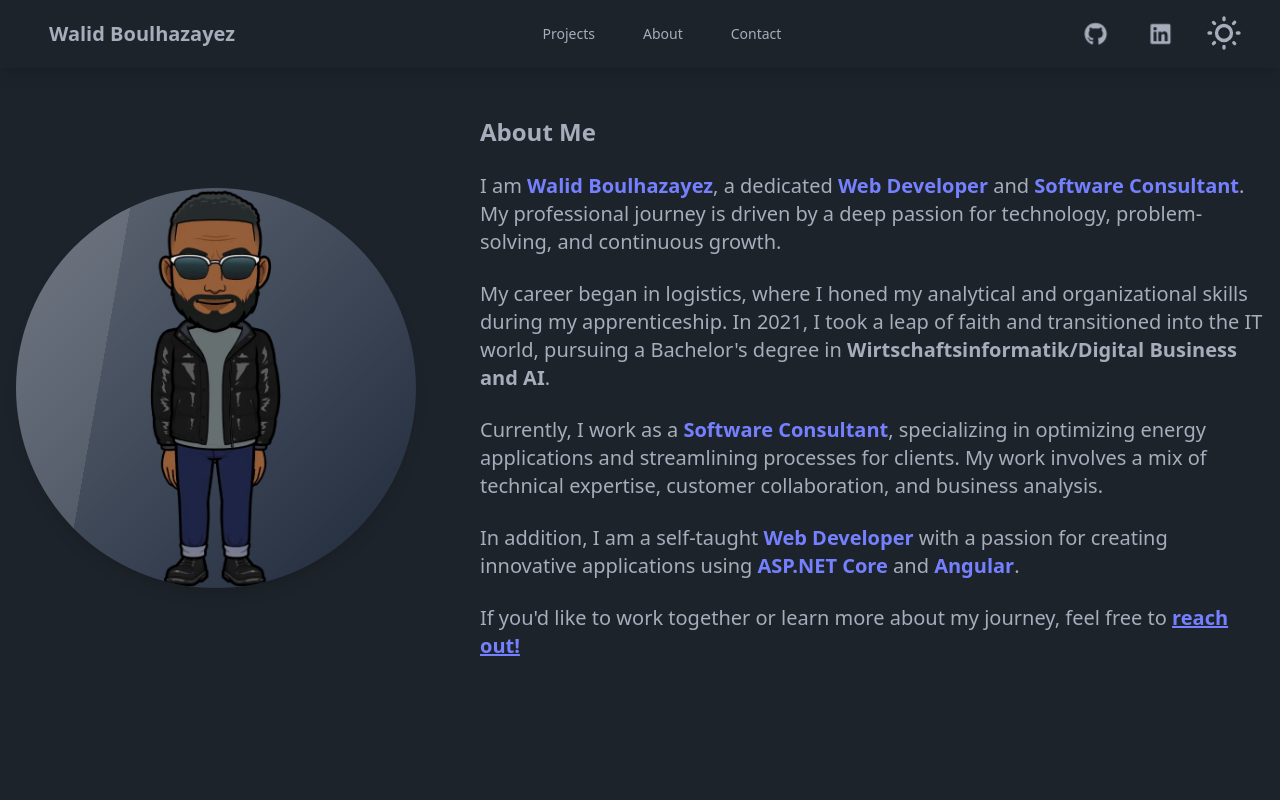
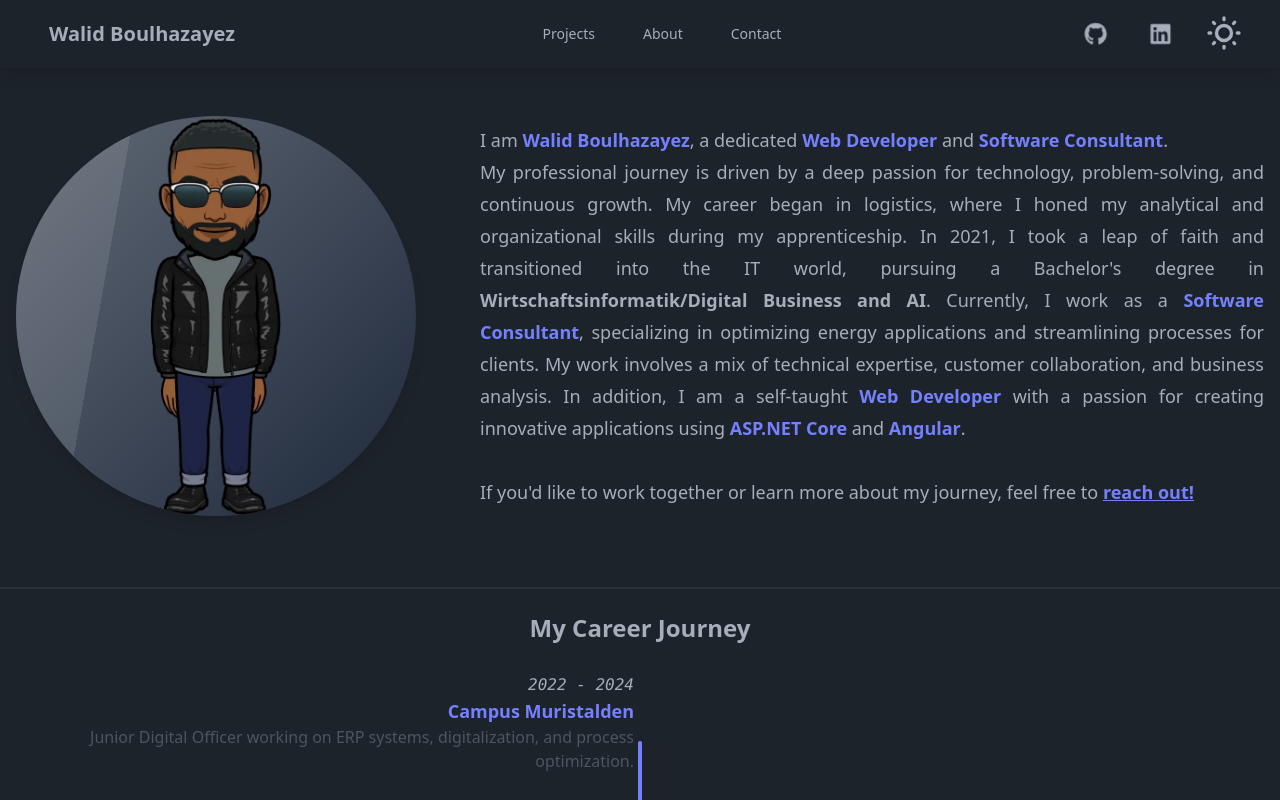
Before and after one commit to walid385/portfolio, an Angular app: page /about in a window 1280 px wide. Shown: the top 800 px of the page. Built offline with nearby package versions, Linux system fonts and the light colour scheme.

Commit message:
Final Done

```diff
--- a/src/app/Pages/aboutpage/aboutpage.component.html
+++ b/src/app/Pages/aboutpage/aboutpage.component.html
@@ -10,27 +10,18 @@
         />
       </div>
       <!-- Description -->
-      <div class="w-full lg:text-left space-y-6 text-justify">
-        <h1 class="text-xl lg:text-2xl font-extrabold text-center lg:text-start">
-          About Me
-        </h1>
-        <p class="text-lg lg:text-xl leading-relaxed text-center lg:text-start">
-          I am <span class="text-primary font-bold">Walid Boulhazayez</span>, a dedicated <span class="text-primary font-bold">Web Developer</span> and <span class="text-primary font-bold">Software Consultant</span>. <br> My professional journey is driven by a deep passion for technology, problem-solving, and continuous growth.
-        </p>
-        <p class="text-lg lg:text-xl leading-relaxed text-center lg:text-start">
-          My career began in logistics, where I honed my analytical and organizational skills during my apprenticeship. In 2021, I took a leap of faith and transitioned into the IT world, pursuing a Bachelor's degree in <span class="font-bold">Wirtschaftsinformatik/Digital Business and AI</span>.
-        </p>
-        <p class="text-lg lg:text-xl leading-relaxed text-center lg:text-start">
-          Currently, I work as a <span class="text-primary font-bold">Software Consultant</span>, specializing in optimizing energy applications and streamlining processes for clients. My work involves a mix of technical expertise, customer collaboration, and business analysis.
-        </p>
-        <p class="text-lg lg:text-xl leading-relaxed text-center lg:text-start">
-          In addition, I am a self-taught <span class="text-primary font-bold">Web Developer</span> with a passion for
-          creating innovative applications using <span class="font-bold text-primary">ASP.NET Core</span> and <span class="font-bold text-primary">Angular</span>.
-        </p>
-        <div class="text-center lg:text-start space-y-4">
-          <!-- Updated Call-to-Action -->
-          <p class="text-lg lg:text-xl leading-relaxed">
-            If you'd like to work together or learn more about my journey, feel free to
+      <div class="w-full lg:text-left space-y-6">
+        <p class="text-lg leading-8 text-justify">
+          I am <span class="text-primary font-bold">Walid Boulhazayez</span>, a dedicated
+          <span class="text-primary font-bold">Web Developer</span> and
+          <span class="text-primary font-bold">Software Consultant</span>. <br> My professional journey is driven by a deep passion for technology, problem-solving, and continuous growth. My career began in logistics, where I honed my analytical and organizational skills during my apprenticeship.
+          In 2021, I took a leap of faith and transitioned into the IT world, pursuing a Bachelor's degree in
+          <span class="font-bold">Wirtschaftsinformatik/Digital Business and AI</span>. Currently, I work as a
+          <span class="text-primary font-bold">Software Consultant</span>, specializing in optimizing energy applications and streamlining processes for clients.
+          My work involves a mix of technical expertise, customer collaboration, and business analysis. In addition, I am a self-taught
+          <span class="text-primary font-bold">Web Developer</span> with a passion for creating innovative applications using
+          <span class="font-bold text-primary">ASP.NET Core</span> and
+          <span class="font-bold text-primary">Angular</span>. <br> <br> If you'd like to work together or learn more about my journey, feel free to
           <a
             [routerLink]="['/']"
             fragment="get-in-touch"
@@ -40,13 +31,13 @@
           </a>
         </p>
       </div>
-      </div>
+
 
 
         </div>
         </div>
 
-  <div class="h-24"></div>
+  <div class="divider"></div>
 
 <!-- Timeline Section -->
 <div>
```
Lines whose indentation alone changed are shown as unchanged.
